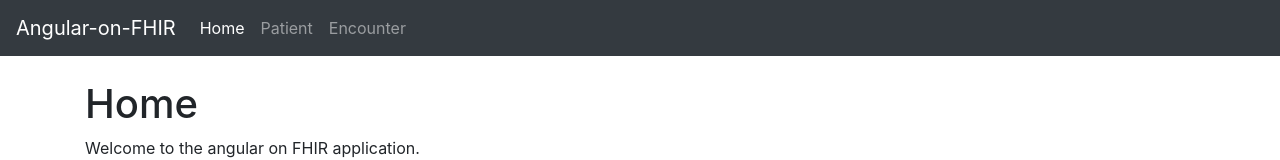
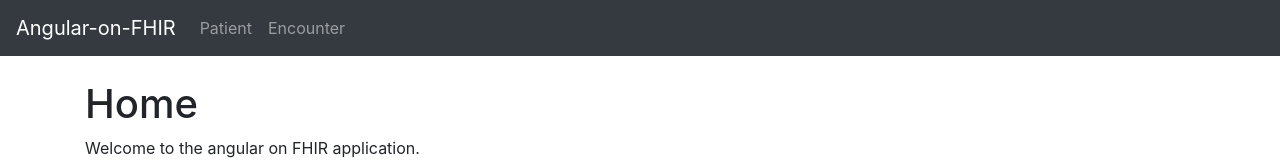
Before and after one commit to nanofied/angular-on-fhir, an Angular app: page / in a window 1280 px wide. Shown: the top 160 px of the page. Built offline with nearby package versions, Linux system fonts and the light colour scheme.

Commit message:
Add active link class
Highlights navbar link that is active

```diff
--- a/src/app/navbar/navbar.component.html
+++ b/src/app/navbar/navbar.component.html
@@ -1,13 +1,12 @@
 <nav class="navbar navbar-expand-lg navbar-dark bg-dark fixed-top">
-    <a class="navbar-brand" href="#">Angular-on-FHIR</a>
+    <a class="navbar-brand" routerLink="">Angular-on-FHIR</a>
     <button class="navbar-toggler" type="button" data-toggle="collapse" data-target="#navbarNavAltMarkup" aria-controls="navbarNavAltMarkup" aria-expanded="false" aria-label="Toggle navigation">
         <span class="navbar-toggler-icon"></span>
     </button>
     <div class="collapse navbar-collapse" id="navbarNavAltMarkup">
         <div class="navbar-nav">
-            <a class="nav-item nav-link active" routerLink="">Home</a>
-            <a class="nav-item nav-link" [routerLink]="['/patient', 1]">Patient</a>
-            <a class="nav-item nav-link" [routerLink]="['/encounter', 1]">Encounter</a>
+            <a class="nav-item nav-link" [routerLink]="['/patient', 1]" routerLinkActive="active">Patient</a>
+            <a class="nav-item nav-link" [routerLink]="['/encounter', 1]" routerLinkActive="active">Encounter</a>
         </div>
     </div>
 </nav>
```
